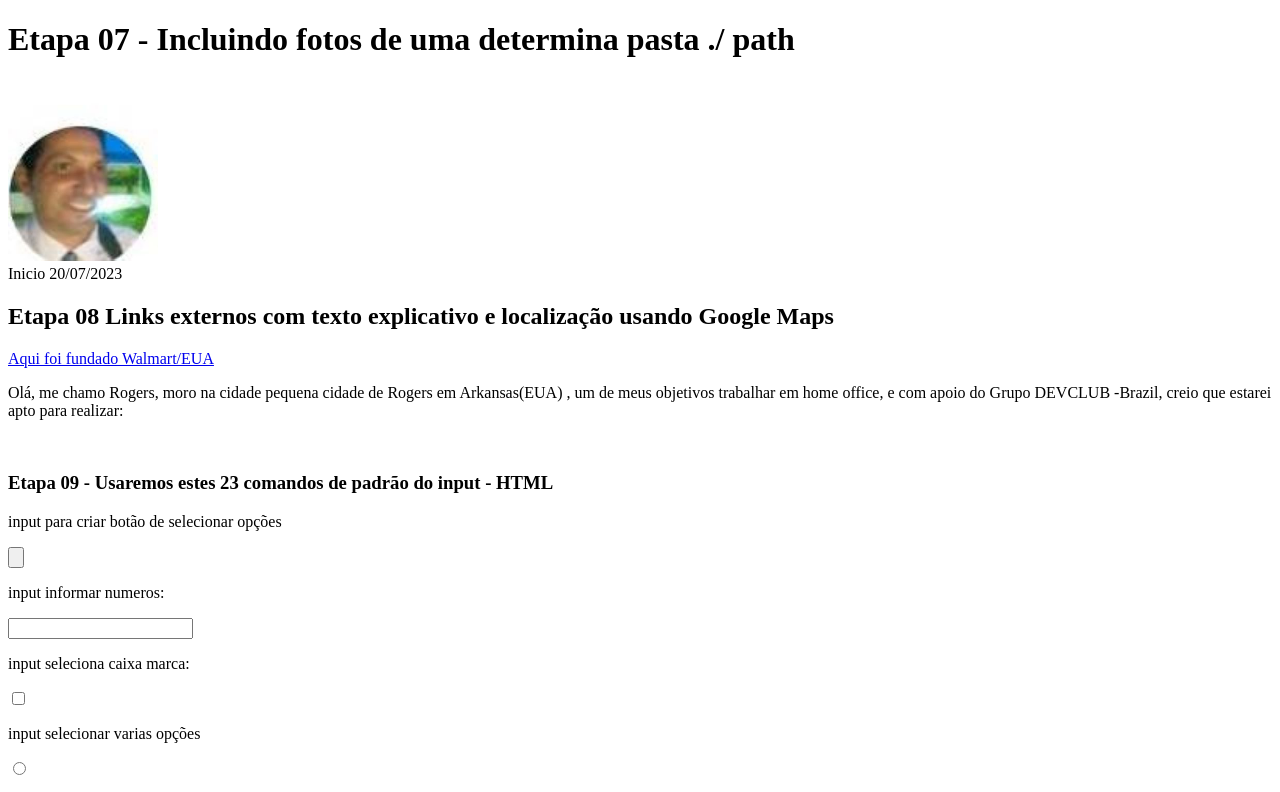
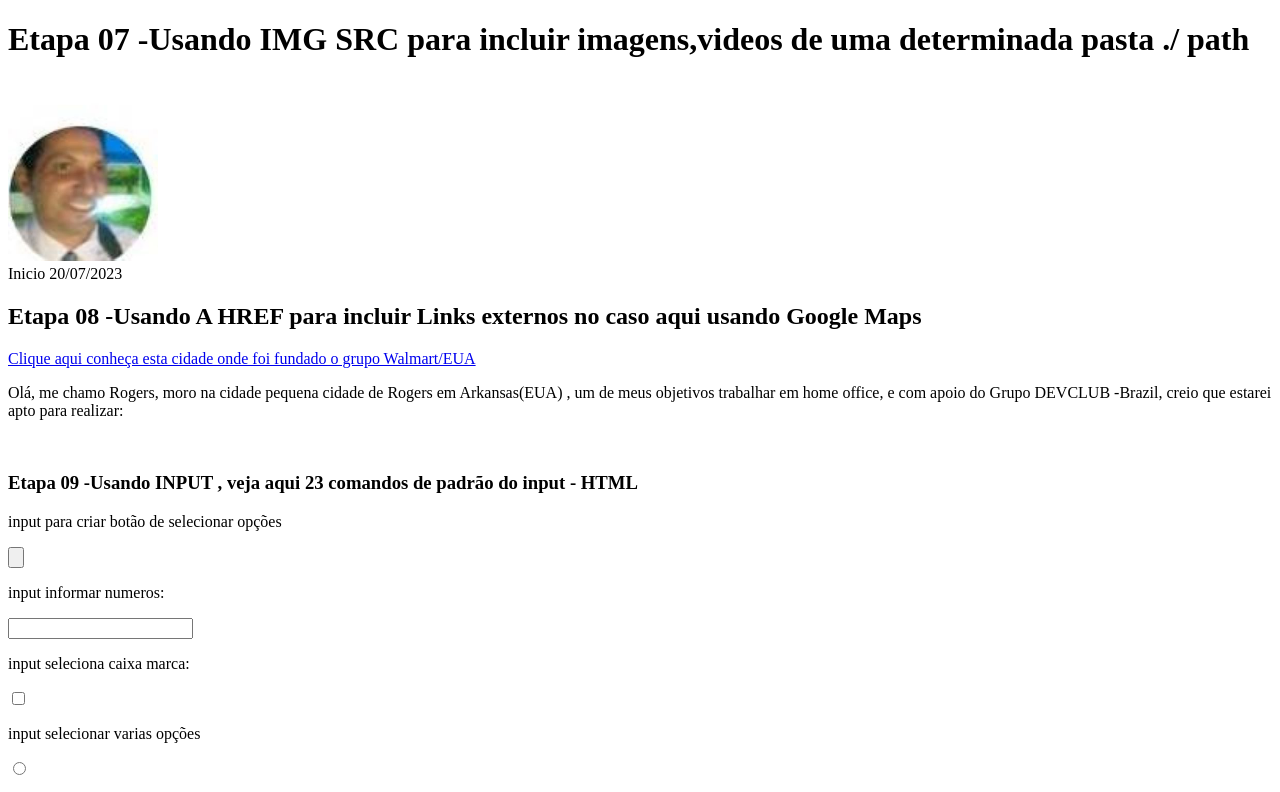
Before and after one commit to rogerdev22/Atualizando-DEVCLUB-ROGERS, a plain HTML site: page index.html in a window 1280 px wide. Shown: the top 792 px of the page. Drawn offline with Linux system fonts and the light colour scheme.

Commit message:
Revisando texto as 19 :10

```diff
--- a/index.html
+++ b/index.html
@@ -8,12 +8,12 @@
 </head>
 
 <body>
-    <h1>Etapa 07 - Incluindo fotos de uma determina pasta ./ path</h1>
+    <h1>Etapa 07 -Usando IMG SRC para incluir imagens,videos de uma determinada pasta ./ path</h1>
     <img src="./imagens/foto roger unica.jpg" alt="Error foto roger(204)" heigth="500px" width="150px" />
     <figcaption>Inicio 20/07/2023</figcaption>
 
-    <h2>Etapa 08 Links externos com texto explicativo e localização usando Google Maps</h2>
-    <a href="https://www.google.com/maps/place/Rogers,+AR,+EUA/@36.334477,-94.2357116,12z/data=!3m1!4b1!4m6!3m5!1s0x87c910d451c1567d:0xce19becf5373f4d4!8m2!3d36.3335129!4d-94.1256953!16zL20vMHFycnA?entry=ttu">Aqui foi fundado Walmart/EUA </a>
+    <h2>Etapa 08 -Usando  A HREF para incluir Links externos no caso aqui  usando Google Maps</h2>
+    <a href="https://www.google.com/maps/place/Rogers,+AR,+EUA/@36.334477,-94.2357116,12z/data=!3m1!4b1!4m6!3m5!1s0x87c910d451c1567d:0xce19becf5373f4d4!8m2!3d36.3335129!4d-94.1256953!16zL20vMHFycnA?entry=ttu">Clique aqui conheça esta cidade onde foi fundado o grupo Walmart/EUA </a>
     <br>
     <p>Olá, me chamo Rogers, moro na cidade pequena cidade de Rogers em Arkansas(EUA) , um de meus objetivos trabalhar em home
         office, e com apoio do Grupo DEVCLUB -Brazil, creio que estarei apto para realizar:</p>
@@ -21,7 +21,7 @@
     <br>
 
 
-    <h3>Etapa 09 - Usaremos estes 23 comandos de padrão do input - HTML</h3>
+    <h3>Etapa 09 -Usando INPUT , veja aqui 23 comandos de padrão do input - HTML</h3>
 
     <p>input para criar botão de selecionar opções</p>   <input type="button">
     <p>input informar numeros:</p>                       <input type="number">
```
